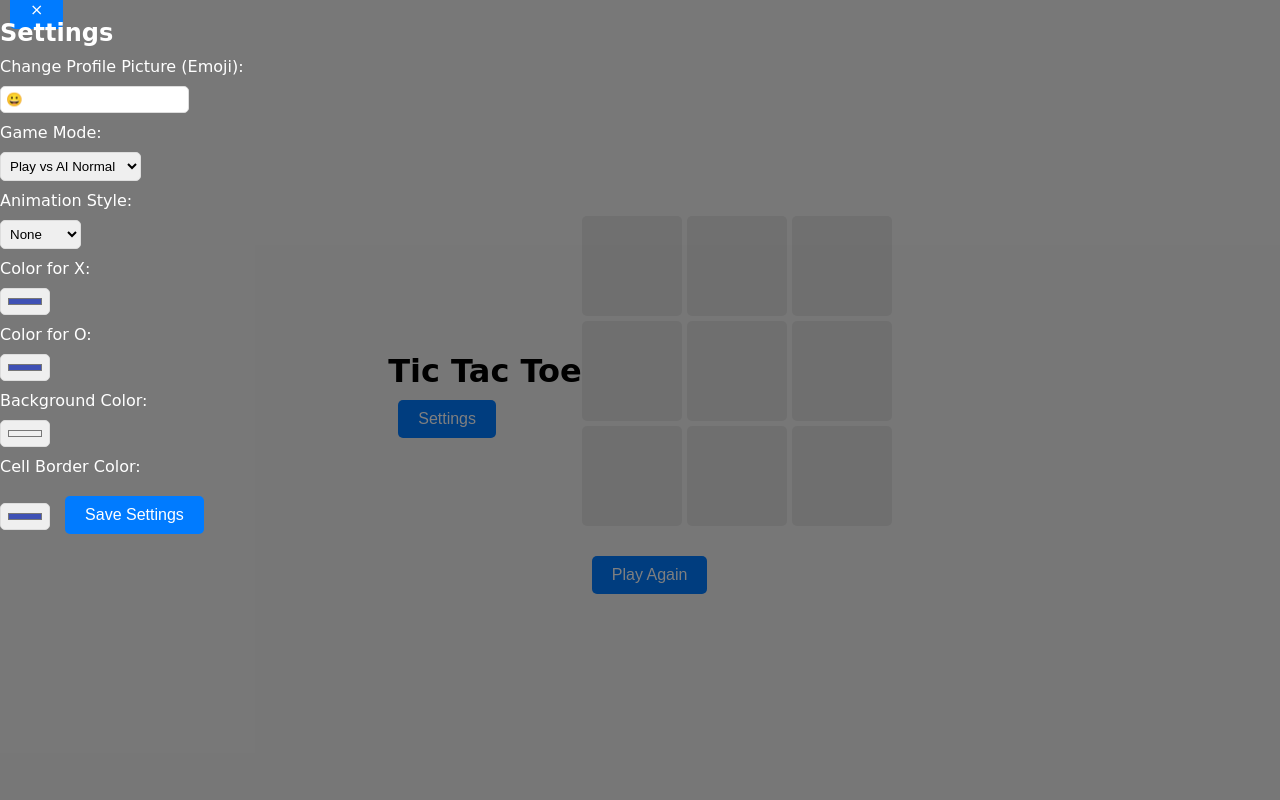
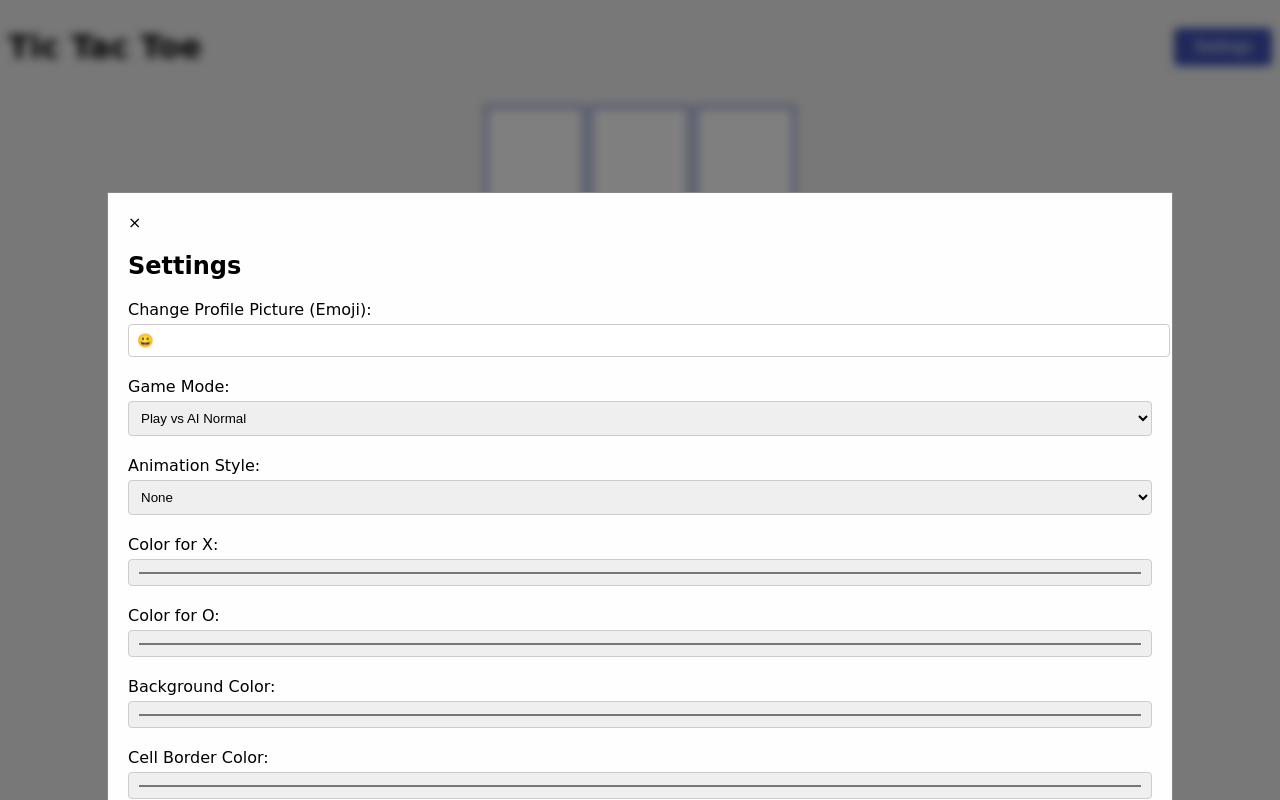
Before and after one commit to PrimateTerrorVR/tic-tac-toe, a plain HTML site: page index.html in a window 1280 px wide. Both pictures are taken after a click on the button "Settings". Drawn offline with Linux system fonts and the light colour scheme.

Commit message:
Update styles.css

```diff
--- a/styles.css
+++ b/styles.css
@@ -1,123 +1,136 @@
-* {
-    margin: 0;
-    padding: 0;
-    box-sizing: border-box;
+body {
+    font-family: 'Titan One', cursive; /* Custom font */
+    background-color: #f0f0f0;
+    display: flex;
+    flex-direction: column;
+    align-items: center;
 }
 
-body {
-    font-family: 'Titan One', cursive;
-    background-color: #f0f0f0;
+header {
     display: flex;
-    justify-content: center;
-    align-items: center;
-    height: 100vh;
+    justify-content: space-between;
+    width: 100%;
+    padding: 20px;
 }
 
-#game-container {
-    text-align: center;
-    background-color: #ffffff;
-    padding: 20px;
-    border-radius: 10px;
-    box-shadow: 0 0 20px rgba(0, 0, 0, 0.1);
+h1 {
+    margin: 0;
 }
 
-#board {
+.board {
     display: grid;
     grid-template-columns: repeat(3, 100px);
     grid-template-rows: repeat(3, 100px);
     gap: 5px;
-    margin: 20px auto;
+    margin: 20px 0;
 }
 
 .cell {
-    width: 100px;
-    height: 100px;
-    background-color: #e0e0e0;
     display: flex;
     justify-content: center;
     align-items: center;
-    font-size: 2em;
+    border: 2px solid #3f51b5; /* Default border color */
+    font-size: 24px;
     cursor: pointer;
-    border-radius: 5px; /* Curved edges by default */
+    background-color: white;
 }
 
-.cell.clicked {
-    border: 2px solid #007bff; /* Border stays after clicked */
+.clicked {
+    pointer-events: none; /* Prevent further clicks */
 }
 
 .x-part {
-    width: 2px;
+    width: 100%;
     height: 100%;
-    background: #ff5722;
     position: relative;
 }
-.x-part:before, .x-part:after {
+
+.x-part:before {
     content: '';
+    position: absolute;
+    top: 0;
+    left: 0;
     width: 100%;
-    height: 2px;
-    background: #ff5722;
-    position: absolute;
-}
-.x-part:before {
+    height: 100%;
+    border: 10px solid #3f51b5; /* Default color of X */
     transform: rotate(45deg);
 }
+
 .x-part:after {
+    content: '';
+    position: absolute;
+    top: 0;
+    left: 0;
+    width: 100%;
+    height: 100%;
+    border: 10px solid #3f51b5; /* Default color of X */
     transform: rotate(-45deg);
 }
 
 .o {
     width: 100%;
     height: 100%;
+    border: 10px solid #3f51b5; /* Outer border color */
     border-radius: 50%;
-    background: #3f51b5;
+    box-sizing: border-box; /* Ensures padding doesn't affect total width/height */
+    position: relative;
 }
 
-#play-again, #settings-button, #save-settings, #close-settings {
-    margin: 10px;
-    padding: 10px 20px;
-    border: none;
-    background-color: #007bff;
-    color: white;
-    cursor: pointer;
-    border-radius: 5px;
-    font-size: 1em;
-    transition: background-color 0.3s;
+.o:before {
+    content: '';
+    position: absolute;
+    top: 10px; /* Adjust to create a hollow center */
+    left: 10px; /* Adjust to create a hollow center */
+    right: 10px; /* Adjust to create a hollow center */
+    bottom: 10px; /* Adjust to create a hollow center */
+    background: #f0f0f0; /* Fill the hollow center with the background color */
+    border-radius: 50%;
 }
 
-#play-again:hover, #settings-button:hover, #save-settings:hover, #close-settings:hover {
-    background-color: #0056b3;
+button {
+    background-color: #3f51b5; /* Button color */
+    color: white;
+    border: none;
+    border-radius: 5px;
+    padding: 10px 20px;
+    cursor: pointer;
+    font-size: 16px;
 }
 
-#settings-modal {
-    display: none;
-    position: fixed;
-    top: 0;
-    left: 0;
-    right: 0;
-    bottom: 0;
-    background: rgba(0, 0, 0, 0.5);
-    justify-content: center;
-    align-items: center;
-    z-index: 10;
+button:hover {
+    background-color: #5c6bc0; /* Darker on hover */
 }
 
-#settings-modal h2 {
-    color: #fff;
+.modal {
+    display: none; /* Hidden by default */
+    position: fixed;
+    z-index: 1;
+    left: 0;
+    top: 0;
+    width: 100%;
+    height: 100%;
+    overflow: auto; /* Enable scroll if needed */
+    background-color: rgba(0, 0, 0, 0.5); /* Black with opacity */
+    backdrop-filter: blur(5px); /* Blur background */
 }
 
-#settings-modal label {
-    display: block;
-    margin: 10px 0;
-    color: #fff;
+.modal-content {
+    background-color: #fefefe;
+    margin: 15% auto;
+    padding: 20px;
+    border: 1px solid #888;
+    width: 80%;
 }
 
-#settings-modal input, #settings-modal select {
-    padding: 5px;
-    border-radius: 5px;
-    border: 1px solid #ddd;
+label {
+    display: block;
+    margin: 10px 0 5px;
 }
 
-#online-status {
-    margin-top: 10px;
-    color: #007bff;
+input, select {
+    width: 100%;
+    padding: 8px;
+    margin-bottom: 10px;
+    border: 1px solid #ccc;
+    border-radius: 4px;
 }
```
